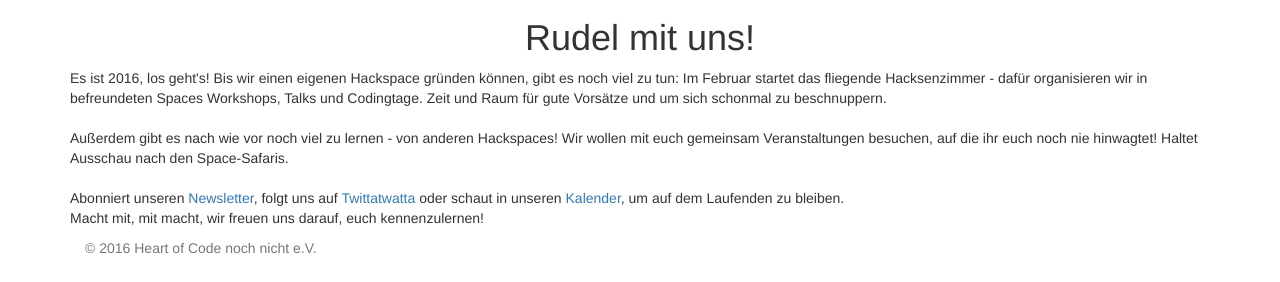
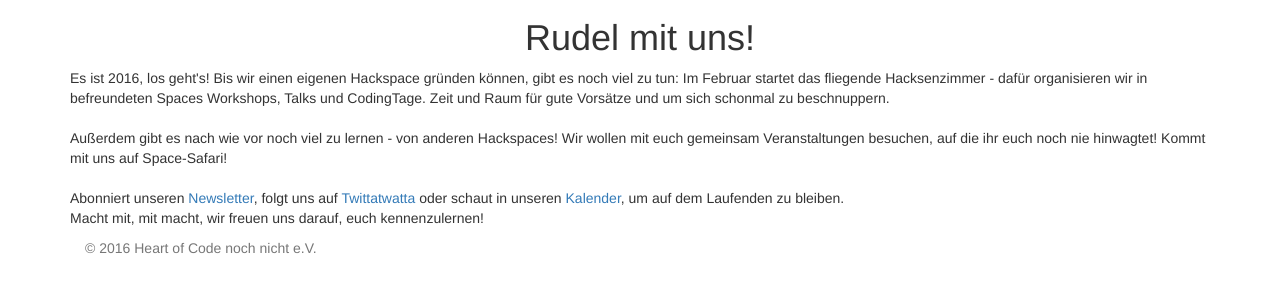
Before and after one commit to heartsofcode/heartofcode, a Jekyll site: the page built from mitmischen.html, in a window 1280 px wide. Shown: the part 513-795 px from the top of the page. Built offline with Jekyll 4.4.1, drawn with Linux system fonts in a browser that asks for light colours; nearby versions of some CDN libraries; some web fonts are replaced; library files that are not in the unit come from our copies.

Commit message:
update mitmischen

```diff
--- a/mitmischen.html
+++ b/mitmischen.html
@@ -10,7 +10,7 @@ weight : 3
 
 
 
-<p>Es ist 2016, los geht's! Bis wir einen eigenen Hackspace gründen können, gibt es noch viel zu tun: Im Februar startet das fliegende Hacksenzimmer - dafür organisieren wir in befreundeten Spaces Workshops, Talks und Codingtage. Zeit und Raum für gute Vorsätze und um sich schonmal zu beschnuppern.<br><br>
-Außerdem gibt es nach wie vor noch viel zu lernen - von anderen Hackspaces! Wir wollen mit euch gemeinsam Veranstaltungen besuchen, auf die ihr euch noch nie hinwagtet! Haltet Ausschau nach den Space-Safaris.<br><br>
+<p>Es ist 2016, los geht's! Bis wir einen eigenen Hackspace gründen können, gibt es noch viel zu tun: Im Februar startet das fliegende Hacksenzimmer - dafür organisieren wir in befreundeten Spaces Workshops, Talks und CodingTage. Zeit und Raum für gute Vorsätze und um sich schonmal zu beschnuppern.<br><br>
+Außerdem gibt es nach wie vor noch viel zu lernen - von anderen Hackspaces! Wir wollen mit euch gemeinsam Veranstaltungen besuchen, auf die ihr euch noch nie hinwagtet! Kommt mit uns auf Space-Safari!<br><br>
 Abonniert unseren <a href="/newsletter.html">Newsletter</a>, folgt uns auf <a target="_blank" href="http://twitter.com/heartsofcode">Twittatwatta</a> oder schaut in unseren <a href="/kalender.html">Kalender</a>, um auf dem Laufenden zu bleiben.<br>
 Macht mit, mit macht, wir freuen uns darauf, euch kennenzulernen!</p>
```
